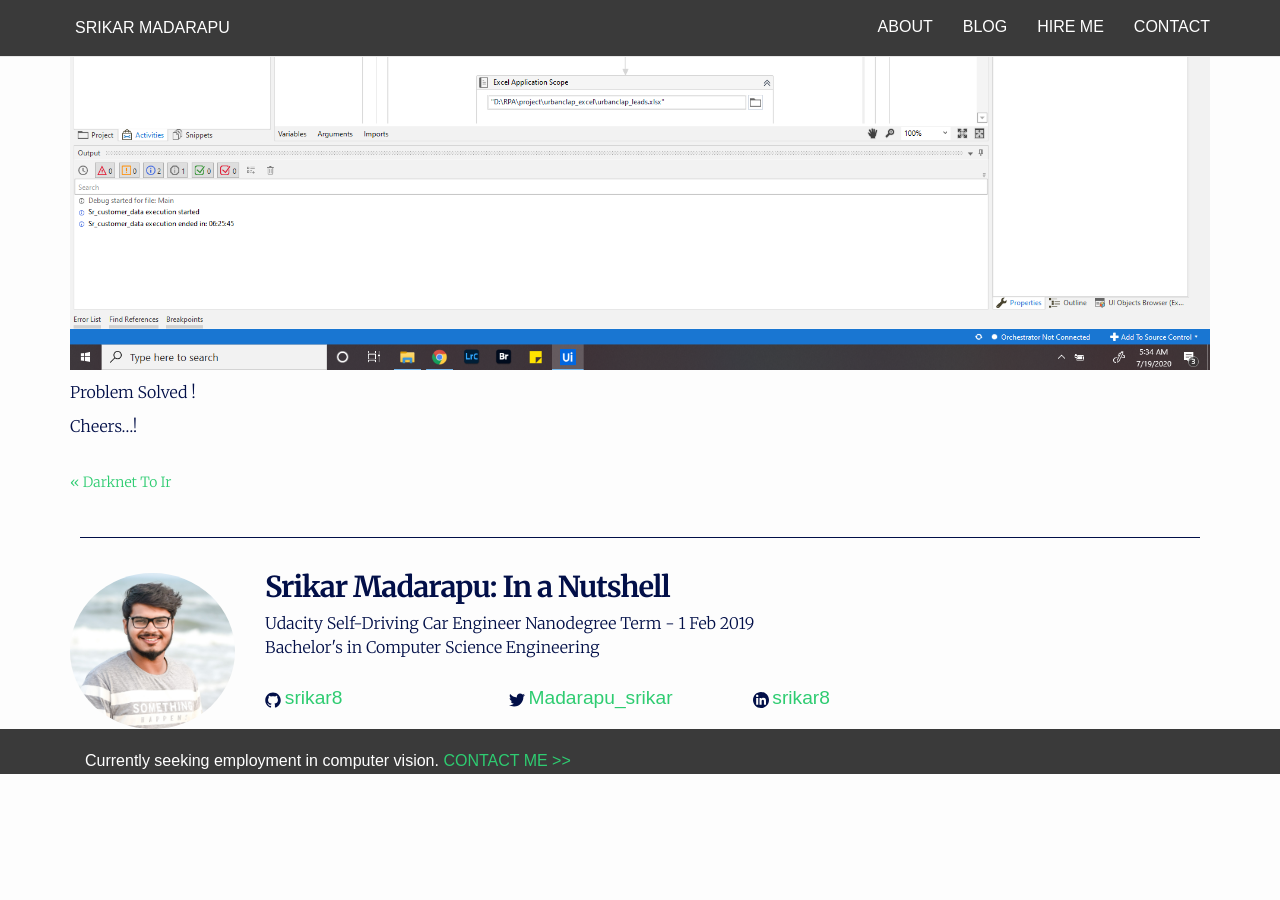
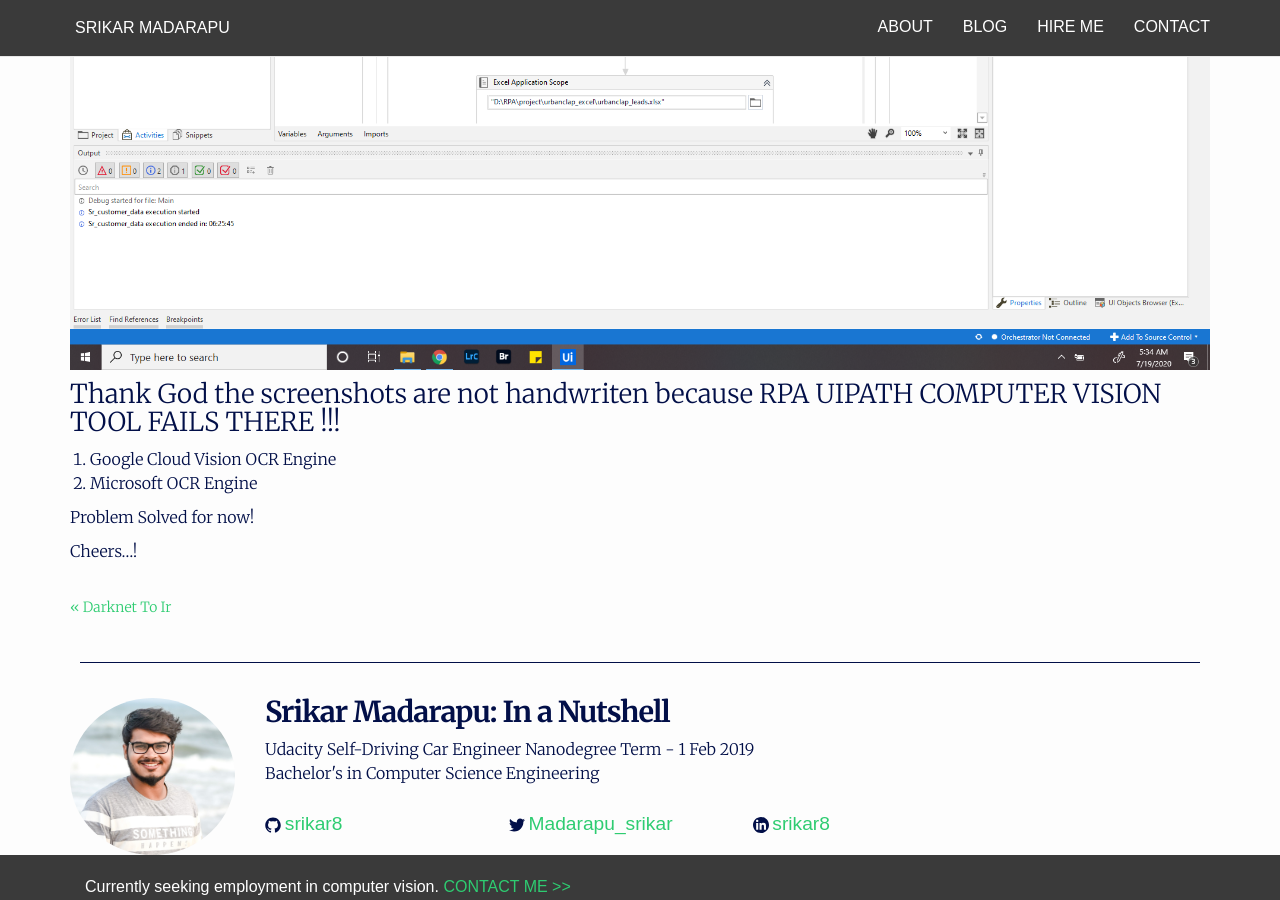
Before and after one commit to srikar8/srikar8.github.io, a Jekyll site: the page built from _posts/2020-07-19-RPA-Computer-Vision-Project.md, in a window 1280 px wide and 900 px high, scrolled down 1567 px. Built offline with Jekyll 4.4.1, drawn with Linux system fonts in a browser that asks for light colours; nearby versions of some CDN libraries; our own code applies the rules of GitHub Pages for plain Markdown files; before the commit the page ends 2341 px from its top, so only the background shows below that.

Commit message:
Update 2020-07-19-RPA-Computer-Vision-Project.md

```diff
--- a/_posts/2020-07-19-RPA-Computer-Vision-Project.md
+++ b/_posts/2020-07-19-RPA-Computer-Vision-Project.md
@@ -4,6 +4,7 @@
 There are set of screenshots in a folder. The text details present in screenshot has to be noted in an Excel separate columns. Which will be useful for further analysis of the data.
 
 I had received them from @[SrikarRaoPhotography](https://srikarraophotography.com/). They said they are too busy to manually enter each detail to Excel And it is super Important for them.
+
 
 
 
@@ -49,7 +50,11 @@
 
 
 
+### Thank God the screenshots are not handwriten because RPA UIPATH COMPUTER VISION TOOL FAILS THERE !!!
+1. Google Cloud Vision OCR Engine
+2. Microsoft OCR Engine
 
-Problem Solved !
+
+Problem Solved for now!
 
 Cheers...!
```
